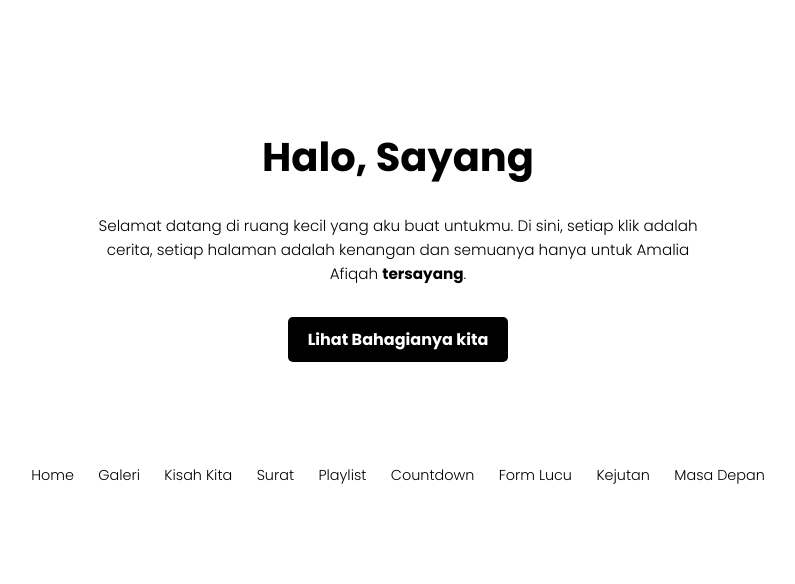
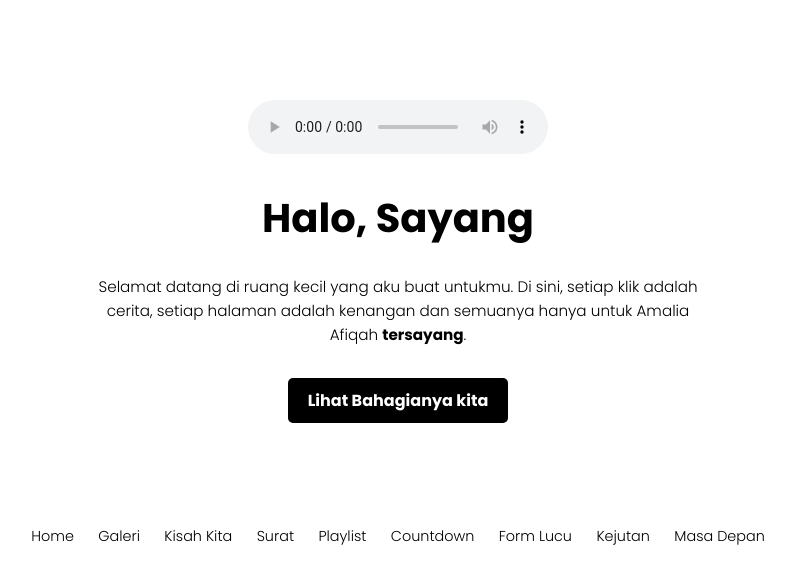
Before and after one commit to ilyaniam/kisah, a plain HTML site: page index.html in a window 1280 px wide. Shown: the whole page, without its empty margins (242-1037 px from the left). Drawn offline with Linux system fonts and the light colour scheme.

Commit message:
index.html

```diff
--- a/index.html
+++ b/index.html
@@ -15,6 +15,10 @@
   </audio>
 
   <div class="container">
+    <audio controls autoplay loop>
+  <source src="fine-line.mp3" type="audio/mpeg" />
+  Browser kamu tidak mendukung audio tag.
+</audio>
     <h1 class="main-heading">Halo, Sayang</h1>
     <p class="intro">
       Selamat datang di ruang kecil yang aku buat untukmu.
```
